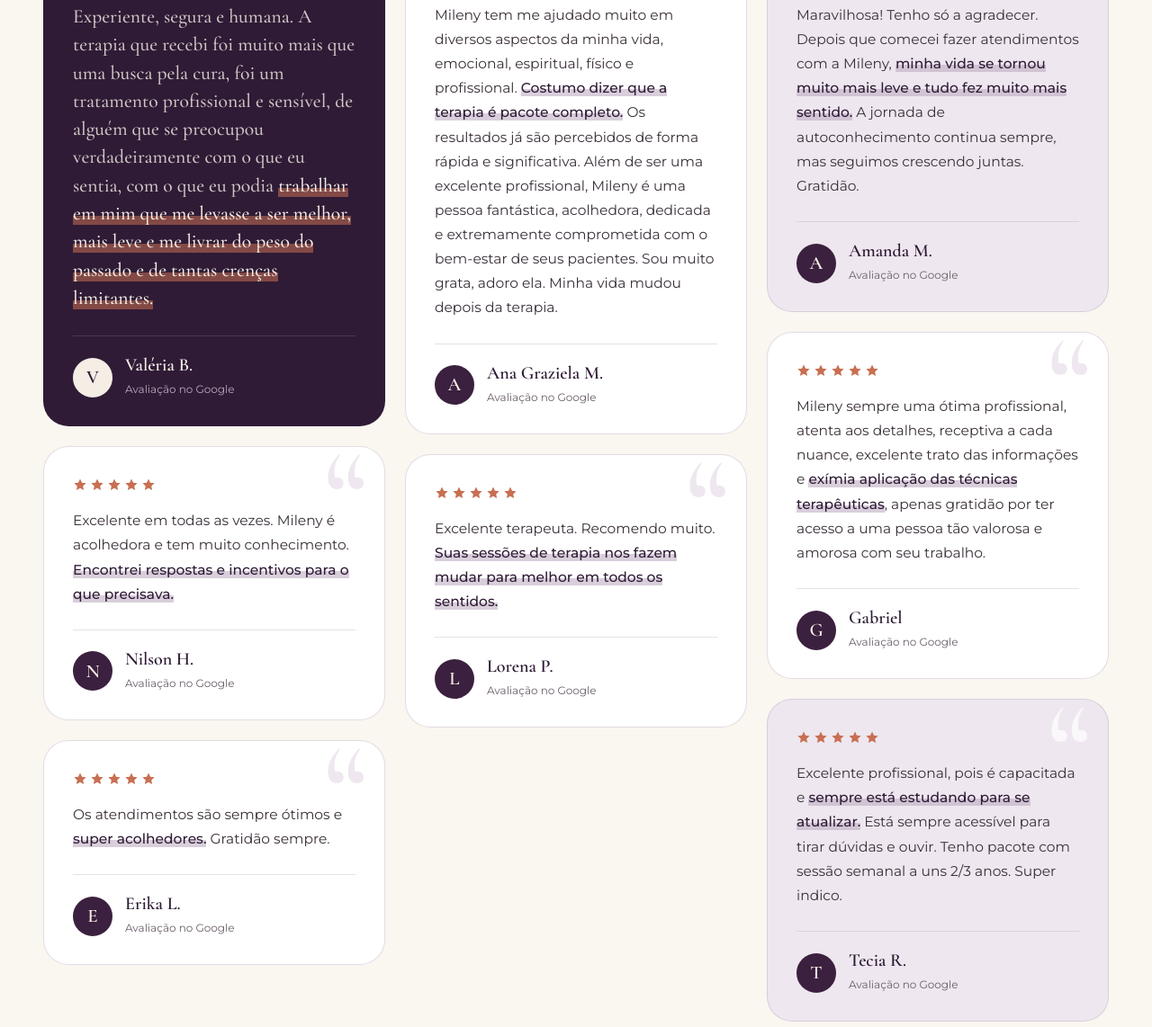
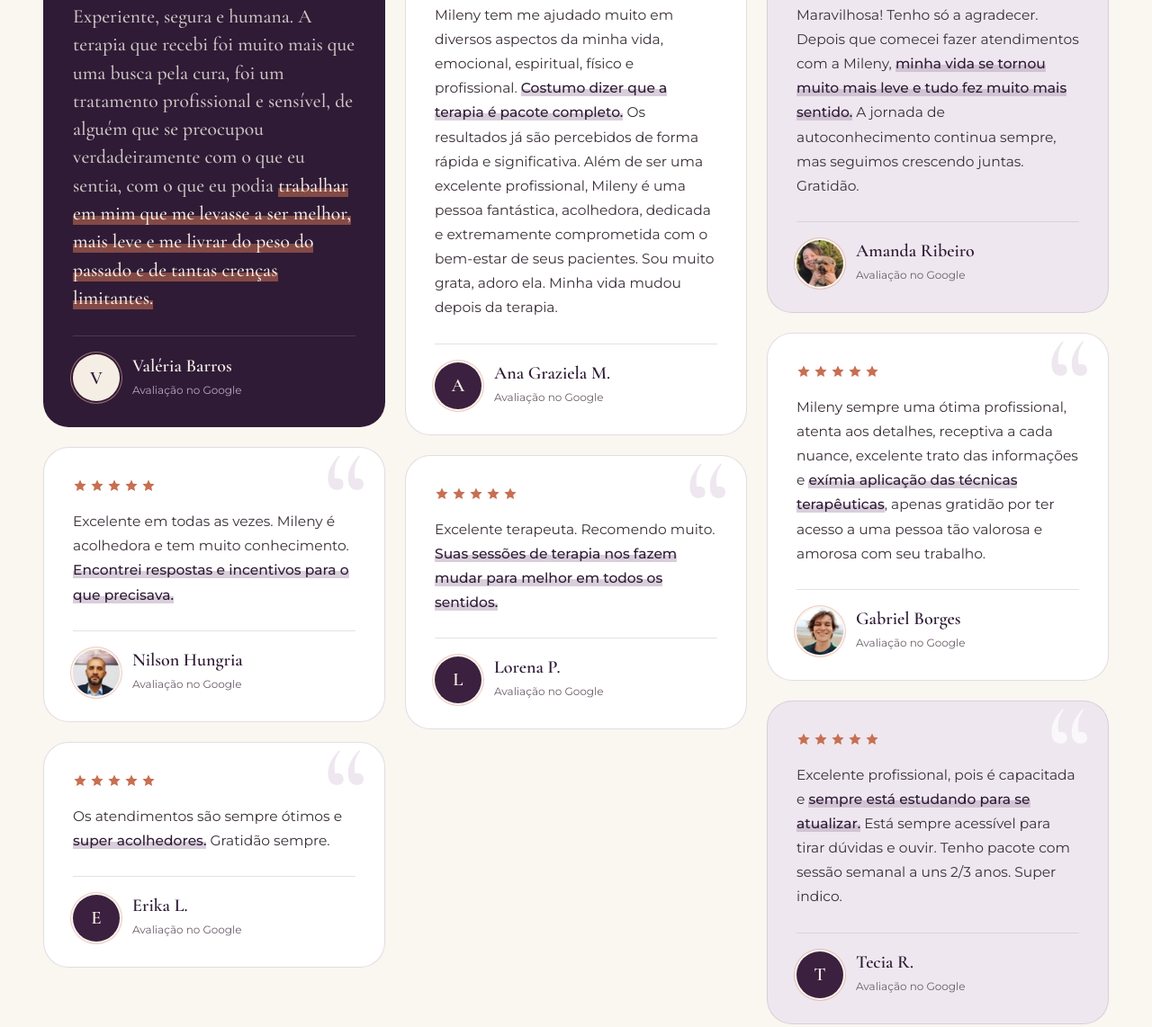
Before and after one commit to yurifois/mileny-matos, a plain HTML site: page index.html in a window 1280 px wide. Shown: the part 9562-10704 px from the top of the page at 90% size. Drawn offline with nearby package versions, Linux system fonts and the light colour scheme; animation ran at ten frames a second.

Commit message:
Depoimentos com foto e nome completo
- Fotos de Nilson Hungria, Gabriel Borges e Amanda Ribeiro nos cards
- Nome completo de Valéria Barros
- Avatar maior com aro cobre
- Fotos de Danila Borges e Maria Fernanda já recortadas, aguardando os depoimentos

Co-Authored-By: Claude Opus 5.5 <noreply@anthropic.com>
Claude-Session: https://claude.ai/code/session_01H52SfTDAXk2Xi84MqHqjH1

```diff
--- a/assets/css/style.css
+++ b/assets/css/style.css
@@ -706,11 +706,15 @@ p { margin: 0 0 1em; }
 .testi.is-in mark { background-size: 100% 100%; }
 .testi figcaption { display: flex; align-items: center; gap: 14px; padding-top: 20px; border-top: 1px solid rgba(184, 167, 188, .35); }
 .testi-avatar {
-  width: 44px; height: 44px; border-radius: 50%; flex: none; display: grid; place-items: center;
+  width: 52px; height: 52px; border-radius: 50%; flex: none; display: grid; place-items: center;
+  box-shadow: 0 0 0 2px var(--ivory-2), 0 0 0 3px var(--copper-soft);
   background: var(--plum); color: var(--ivory); font-family: var(--ff-title); font-size: 1.3rem; font-weight: 600;
   transition: transform .6s var(--ease-out);
 }
 .testi:hover .testi-avatar { transform: rotate(-10deg) scale(1.06); }
+img.testi-avatar { object-fit: cover; background: var(--lav-soft); }
+.testi:hover img.testi-avatar { transform: scale(1.08); }
+.testi.dark .testi-avatar { box-shadow: 0 0 0 2px var(--violet), 0 0 0 3px rgba(230, 166, 143, .6); }
 .testi figcaption strong { display: block; font-family: var(--ff-title); font-size: 1.25rem; font-weight: 600; color: var(--violet); line-height: 1.2; }
 .testi figcaption small { font-size: 12px; color: var(--muted); }
 
--- a/index.html
+++ b/index.html
@@ -427,12 +427,12 @@
           <figure class="testi dark">
             <div class="testi-stars" aria-label="5 de 5 estrelas"><svg viewBox="0 0 20 20" aria-hidden="true"><path d="M10 1.8l2.5 5.3 5.8.7-4.3 4 1.1 5.7L10 14.7l-5.1 2.8 1.1-5.7-4.3-4 5.8-.7z"/></svg><svg viewBox="0 0 20 20" aria-hidden="true"><path d="M10 1.8l2.5 5.3 5.8.7-4.3 4 1.1 5.7L10 14.7l-5.1 2.8 1.1-5.7-4.3-4 5.8-.7z"/></svg><svg viewBox="0 0 20 20" aria-hidden="true"><path d="M10 1.8l2.5 5.3 5.8.7-4.3 4 1.1 5.7L10 14.7l-5.1 2.8 1.1-5.7-4.3-4 5.8-.7z"/></svg><svg viewBox="0 0 20 20" aria-hidden="true"><path d="M10 1.8l2.5 5.3 5.8.7-4.3 4 1.1 5.7L10 14.7l-5.1 2.8 1.1-5.7-4.3-4 5.8-.7z"/></svg><svg viewBox="0 0 20 20" aria-hidden="true"><path d="M10 1.8l2.5 5.3 5.8.7-4.3 4 1.1 5.7L10 14.7l-5.1 2.8 1.1-5.7-4.3-4 5.8-.7z"/></svg></div>
             <blockquote><p>Experiente, segura e humana. A terapia que recebi foi muito mais que uma busca pela cura, foi um tratamento profissional e sensível, de alguém que se preocupou verdadeiramente com o que eu sentia, com o que eu podia <mark>trabalhar em mim que me levasse a ser melhor, mais leve e me livrar do peso do passado e de tantas crenças limitantes.</mark></p></blockquote>
-            <figcaption><span class="testi-avatar" aria-hidden="true">V</span><span><strong>Valéria B.</strong><small>Avaliação no Google</small></span></figcaption>
+            <figcaption><span class="testi-avatar" aria-hidden="true">V</span><span><strong>Valéria Barros</strong><small>Avaliação no Google</small></span></figcaption>
           </figure>
           <figure class="testi">
             <div class="testi-stars" aria-label="5 de 5 estrelas"><svg viewBox="0 0 20 20" aria-hidden="true"><path d="M10 1.8l2.5 5.3 5.8.7-4.3 4 1.1 5.7L10 14.7l-5.1 2.8 1.1-5.7-4.3-4 5.8-.7z"/></svg><svg viewBox="0 0 20 20" aria-hidden="true"><path d="M10 1.8l2.5 5.3 5.8.7-4.3 4 1.1 5.7L10 14.7l-5.1 2.8 1.1-5.7-4.3-4 5.8-.7z"/></svg><svg viewBox="0 0 20 20" aria-hidden="true"><path d="M10 1.8l2.5 5.3 5.8.7-4.3 4 1.1 5.7L10 14.7l-5.1 2.8 1.1-5.7-4.3-4 5.8-.7z"/></svg><svg viewBox="0 0 20 20" aria-hidden="true"><path d="M10 1.8l2.5 5.3 5.8.7-4.3 4 1.1 5.7L10 14.7l-5.1 2.8 1.1-5.7-4.3-4 5.8-.7z"/></svg><svg viewBox="0 0 20 20" aria-hidden="true"><path d="M10 1.8l2.5 5.3 5.8.7-4.3 4 1.1 5.7L10 14.7l-5.1 2.8 1.1-5.7-4.3-4 5.8-.7z"/></svg></div>
             <blockquote><p>Excelente em todas as vezes. Mileny é acolhedora e tem muito conhecimento. <mark>Encontrei respostas e incentivos para o que precisava.</mark></p></blockquote>
-            <figcaption><span class="testi-avatar" aria-hidden="true">N</span><span><strong>Nilson H.</strong><small>Avaliação no Google</small></span></figcaption>
+            <figcaption><img class="testi-avatar" src="assets/img/depoimentos/nilson-hungria.webp" width="240" height="240" loading="lazy" alt=""><span><strong>Nilson Hungria</strong><small>Avaliação no Google</small></span></figcaption>
           </figure>
           <figure class="testi">
             <div class="testi-stars" aria-label="5 de 5 estrelas"><svg viewBox="0 0 20 20" aria-hidden="true"><path d="M10 1.8l2.5 5.3 5.8.7-4.3 4 1.1 5.7L10 14.7l-5.1 2.8 1.1-5.7-4.3-4 5.8-.7z"/></svg><svg viewBox="0 0 20 20" aria-hidden="true"><path d="M10 1.8l2.5 5.3 5.8.7-4.3 4 1.1 5.7L10 14.7l-5.1 2.8 1.1-5.7-4.3-4 5.8-.7z"/></svg><svg viewBox="0 0 20 20" aria-hidden="true"><path d="M10 1.8l2.5 5.3 5.8.7-4.3 4 1.1 5.7L10 14.7l-5.1 2.8 1.1-5.7-4.3-4 5.8-.7z"/></svg><svg viewBox="0 0 20 20" aria-hidden="true"><path d="M10 1.8l2.5 5.3 5.8.7-4.3 4 1.1 5.7L10 14.7l-5.1 2.8 1.1-5.7-4.3-4 5.8-.7z"/></svg><svg viewBox="0 0 20 20" aria-hidden="true"><path d="M10 1.8l2.5 5.3 5.8.7-4.3 4 1.1 5.7L10 14.7l-5.1 2.8 1.1-5.7-4.3-4 5.8-.7z"/></svg></div>
@@ -452,12 +452,12 @@
           <figure class="testi lav">
             <div class="testi-stars" aria-label="5 de 5 estrelas"><svg viewBox="0 0 20 20" aria-hidden="true"><path d="M10 1.8l2.5 5.3 5.8.7-4.3 4 1.1 5.7L10 14.7l-5.1 2.8 1.1-5.7-4.3-4 5.8-.7z"/></svg><svg viewBox="0 0 20 20" aria-hidden="true"><path d="M10 1.8l2.5 5.3 5.8.7-4.3 4 1.1 5.7L10 14.7l-5.1 2.8 1.1-5.7-4.3-4 5.8-.7z"/></svg><svg viewBox="0 0 20 20" aria-hidden="true"><path d="M10 1.8l2.5 5.3 5.8.7-4.3 4 1.1 5.7L10 14.7l-5.1 2.8 1.1-5.7-4.3-4 5.8-.7z"/></svg><svg viewBox="0 0 20 20" aria-hidden="true"><path d="M10 1.8l2.5 5.3 5.8.7-4.3 4 1.1 5.7L10 14.7l-5.1 2.8 1.1-5.7-4.3-4 5.8-.7z"/></svg><svg viewBox="0 0 20 20" aria-hidden="true"><path d="M10 1.8l2.5 5.3 5.8.7-4.3 4 1.1 5.7L10 14.7l-5.1 2.8 1.1-5.7-4.3-4 5.8-.7z"/></svg></div>
             <blockquote><p>Maravilhosa! Tenho só a agradecer. Depois que comecei fazer atendimentos com a Mileny, <mark>minha vida se tornou muito mais leve e tudo fez muito mais sentido.</mark> A jornada de autoconhecimento continua sempre, mas seguimos crescendo juntas. Gratidão.</p></blockquote>
-            <figcaption><span class="testi-avatar" aria-hidden="true">A</span><span><strong>Amanda M.</strong><small>Avaliação no Google</small></span></figcaption>
+            <figcaption><img class="testi-avatar" src="assets/img/depoimentos/amanda-ribeiro.webp" width="240" height="240" loading="lazy" alt=""><span><strong>Amanda Ribeiro</strong><small>Avaliação no Google</small></span></figcaption>
           </figure>
           <figure class="testi">
             <div class="testi-stars" aria-label="5 de 5 estrelas"><svg viewBox="0 0 20 20" aria-hidden="true"><path d="M10 1.8l2.5 5.3 5.8.7-4.3 4 1.1 5.7L10 14.7l-5.1 2.8 1.1-5.7-4.3-4 5.8-.7z"/></svg><svg viewBox="0 0 20 20" aria-hidden="true"><path d="M10 1.8l2.5 5.3 5.8.7-4.3 4 1.1 5.7L10 14.7l-5.1 2.8 1.1-5.7-4.3-4 5.8-.7z"/></svg><svg viewBox="0 0 20 20" aria-hidden="true"><path d="M10 1.8l2.5 5.3 5.8.7-4.3 4 1.1 5.7L10 14.7l-5.1 2.8 1.1-5.7-4.3-4 5.8-.7z"/></svg><svg viewBox="0 0 20 20" aria-hidden="true"><path d="M10 1.8l2.5 5.3 5.8.7-4.3 4 1.1 5.7L10 14.7l-5.1 2.8 1.1-5.7-4.3-4 5.8-.7z"/></svg><svg viewBox="0 0 20 20" aria-hidden="true"><path d="M10 1.8l2.5 5.3 5.8.7-4.3 4 1.1 5.7L10 14.7l-5.1 2.8 1.1-5.7-4.3-4 5.8-.7z"/></svg></div>
             <blockquote><p>Mileny sempre uma ótima profissional, atenta aos detalhes, receptiva a cada nuance, excelente trato das informações e <mark>exímia aplicação das técnicas terapêuticas</mark>, apenas gratidão por ter acesso a uma pessoa tão valorosa e amorosa com seu trabalho.</p></blockquote>
-            <figcaption><span class="testi-avatar" aria-hidden="true">G</span><span><strong>Gabriel</strong><small>Avaliação no Google</small></span></figcaption>
+            <figcaption><img class="testi-avatar" src="assets/img/depoimentos/gabriel-borges.webp" width="240" height="240" loading="lazy" alt=""><span><strong>Gabriel Borges</strong><small>Avaliação no Google</small></span></figcaption>
           </figure>
           <figure class="testi lav">
             <div class="testi-stars" aria-label="5 de 5 estrelas"><svg viewBox="0 0 20 20" aria-hidden="true"><path d="M10 1.8l2.5 5.3 5.8.7-4.3 4 1.1 5.7L10 14.7l-5.1 2.8 1.1-5.7-4.3-4 5.8-.7z"/></svg><svg viewBox="0 0 20 20" aria-hidden="true"><path d="M10 1.8l2.5 5.3 5.8.7-4.3 4 1.1 5.7L10 14.7l-5.1 2.8 1.1-5.7-4.3-4 5.8-.7z"/></svg><svg viewBox="0 0 20 20" aria-hidden="true"><path d="M10 1.8l2.5 5.3 5.8.7-4.3 4 1.1 5.7L10 14.7l-5.1 2.8 1.1-5.7-4.3-4 5.8-.7z"/></svg><svg viewBox="0 0 20 20" aria-hidden="true"><path d="M10 1.8l2.5 5.3 5.8.7-4.3 4 1.1 5.7L10 14.7l-5.1 2.8 1.1-5.7-4.3-4 5.8-.7z"/></svg><svg viewBox="0 0 20 20" aria-hidden="true"><path d="M10 1.8l2.5 5.3 5.8.7-4.3 4 1.1 5.7L10 14.7l-5.1 2.8 1.1-5.7-4.3-4 5.8-.7z"/></svg></div>
```
Also changed, not shown: assets/img/depoimentos/amanda-ribeiro.webp (added), assets/img/depoimentos/danila-borges.webp (added), assets/img/depoimentos/gabriel-borges.webp (added), assets/img/depoimentos/maria-fernanda.webp (added), assets/img/depoimentos/nilson-hungria.webp (added).
